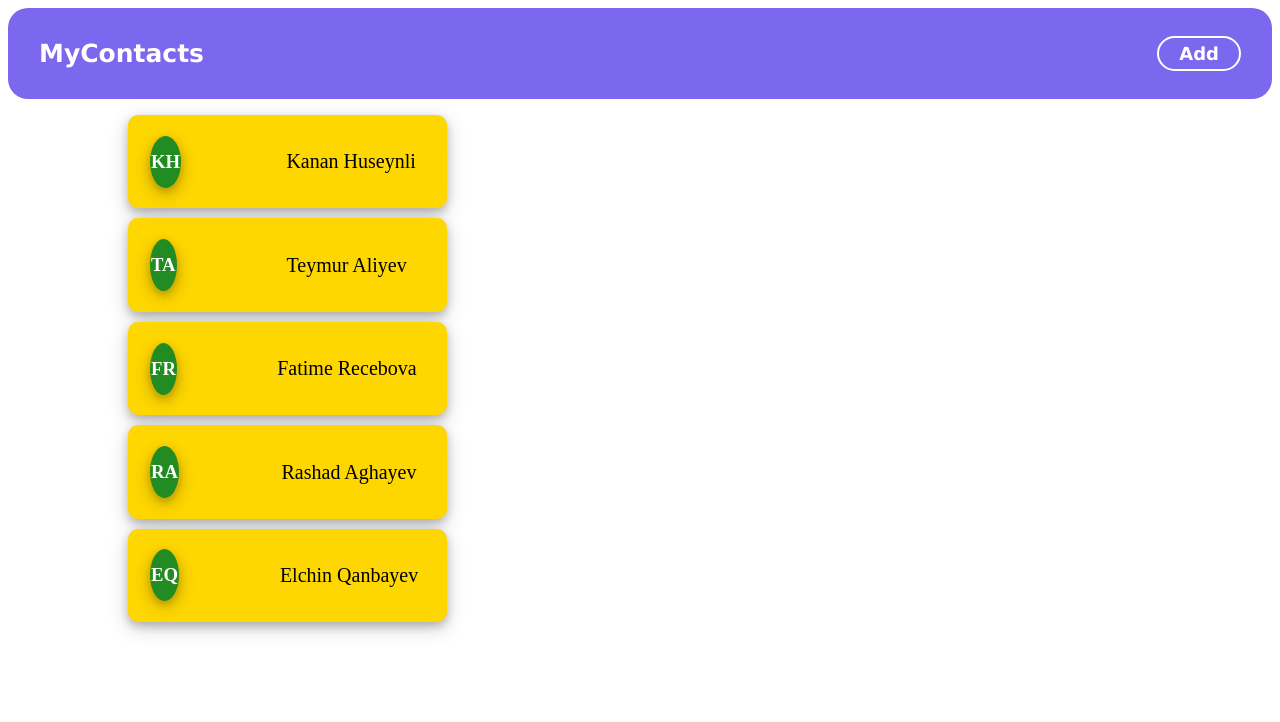
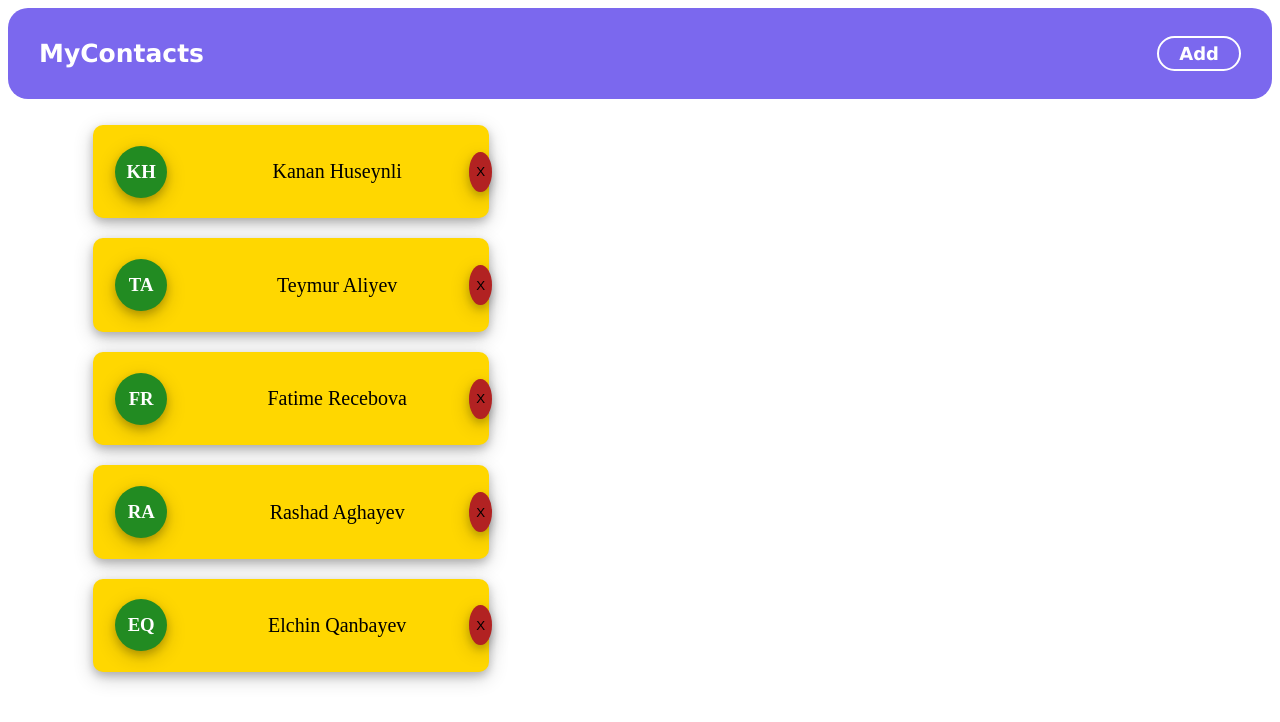
Before and after one commit to kananh00/contactApp_vueJS, a Vue app: page / in a window 1280 px wide. Shown: the top 722 px of the page. Built offline with nearby package versions, Linux system fonts and the light colour scheme.

Commit message:
deleteContact

```diff
--- a/src/store/index.js
+++ b/src/store/index.js
@@ -59,11 +59,19 @@ export default createStore({
     ADD_CONTACT(state, contact) {
       let contacts = state.contacts.concat(contact);
       state.contacts = contacts;
+    },
+    DELETE_CONTACT(state, contactId) {
+      let contacts = state.contacts.filter(contact => contact.id != contactId)
+      state.contacts = contacts;
     }
   },
   actions: {
     async addContact({commit}, contact) {
       commit('ADD_CONTACT', contact);
+    },
+
+    async deleteContact({commit}, contact) {
+      commit('DELETE_CONTACT', contact.id)
     }
   },
   modules: {
--- a/src/views/Home.vue
+++ b/src/views/Home.vue
@@ -6,6 +6,7 @@
            <h3 class = "avatar">{{contact.name.charAt(0)}}{{contact.surname.charAt(0)}}</h3>
            <span class="info">{{contact.name}} {{contact.surname}}</span>
         </router-link>
+        <button class="deleteBtn" @click="deleteContact(contact)">X</button>
       </li>
     </ul>
   </div>
@@ -20,6 +21,11 @@ export default {
   computed: {
     contacts(){
       return this.$store.state.contacts;
+    }
+  },
+  methods: {
+    deleteContact(contact) {
+      this.$store.dispatch('deleteContact', contact);
     }
   }
 }
@@ -36,7 +42,11 @@ export default {
   .home ul {
     list-style-type: none;
   }
-
+  .home li {
+    display: flex;
+    justify-content: center;
+    align-items: center;
+  }
   .contact a{
     text-decoration: none;
     display: flex;
@@ -72,4 +82,16 @@ export default {
     box-shadow: 0 4px 8px 0 rgba(0, 0, 0, 0.2), 0 6px 20px 0 rgba(0, 0, 0, 0.19);
     margin-left: 20px;
   }
+
+  .deleteBtn {
+    border: 1px solid transparent;
+    background-color: #b22222;
+    border-radius: 100%;
+    cursor: pointer;
+    outline: none;
+    height: 40px;
+    margin-left: -30px;
+    box-shadow: 0 4px 8px 0 rgba(0, 0, 0, 0.2), 0 6px 20px 0 rgba(0, 0, 0, 0.19);
+
+  }
 </style>
```
